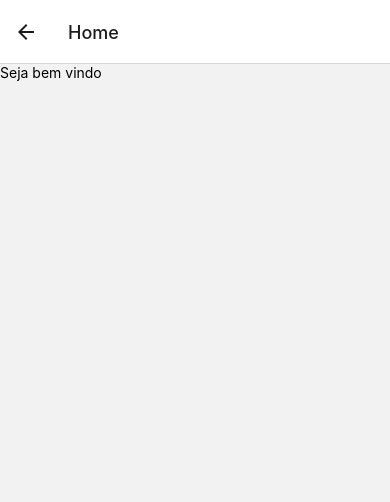
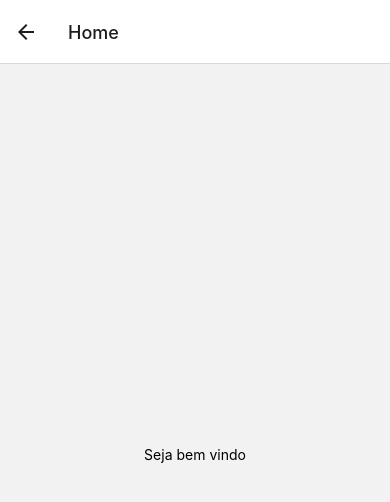
Before and after one commit to joaodias-rms/Curso-CFB, a React Native app: screen /Home in a window 390 px wide. Shown: the top 502 px of the page. Built offline with nearby package versions, Linux system fonts and the light colour scheme.

Commit message:
estilização de componentes

```diff
--- a/src/Screens/Home/index.js
+++ b/src/Screens/Home/index.js
@@ -1,9 +1,10 @@
 import React from 'react'
 import { View, Text } from 'react-native'
+import { styles } from './styles'
 
 export function Home() {
     return (
-        <View>
+        <View style={styles.container}>
             <Text>Seja bem vindo</Text>
         </View>
     )
--- a/src/Screens/Home/styles.js
+++ b/src/Screens/Home/styles.js
@@ -2,6 +2,8 @@ import { StyleSheet } from "react-native"
 
 export const styles = StyleSheet.create({
     container:{
-        flex: 1
+        flex: 1,
+        alignItems: 'center',
+        justifyContent: 'center'
     }
 })
```
